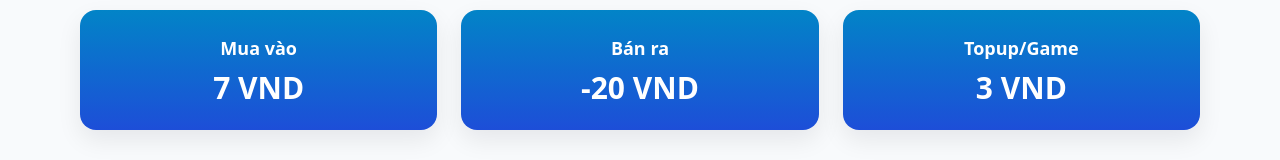
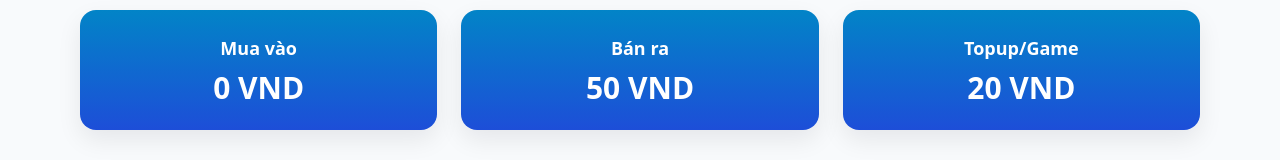
Before and after one commit to hrkenzy57-ui/meilian1, a Next.js app: page / in a window 1280 px wide. Shown: the part 214-374 px from the top of the page. Built offline with nearby package versions, Linux system fonts and the light colour scheme; no server answers.

Commit message:
Adjust rate calculations for buy, sell, and topup

```diff
--- a/components/RateCards.tsx
+++ b/components/RateCards.tsx
@@ -18,9 +18,9 @@ export default function RateCards() {
   }, []);
 
   // ✅ GIỮ logic cộng/trừ phí như bạn đang thấy
-  const buy = rates.buy + 7;
-  const sell = rates.sell - 20;
-  const topup = rates.topup + 3;
+  const buy = rates.buy + 0;
+  const sell = rates.sell + 50;
+  const topup = rates.topup + 20;
 
   const Card = ({ label, value }: { label: string; value: number }) => (
     <div className="rounded-2xl bg-gradient-to-b from-sky-600 to-blue-700 text-white shadow-soft px-5 py-6 text-center">
```
